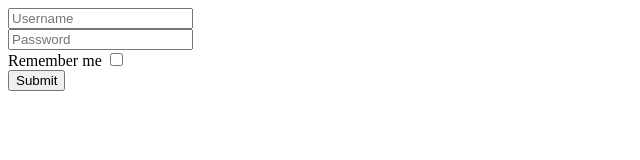
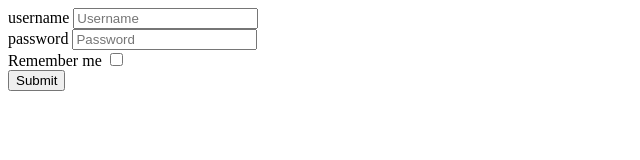
Before and after one commit to acciojob/remember-me-login-form-DipeshGoud, a website: page main.html in a window 1280 px wide. Shown: the whole page, without its empty margins (0-640 px from the left). Drawn offline with Linux system fonts and the light colour scheme.

Commit message:
created a submission

```diff
--- a/main.html
+++ b/main.html
@@ -7,8 +7,10 @@
   <!-- the entire body must be written by student -->
 
   <form>
+	  <label for="username">username</label>
     <input type="text" placeholder="Username" id="username">
     <br>
+	  <label for="password">password</label>
     <input type="text" placeholder="Password" id="password">
     <br>
     <label for="checkbox">Remember me</label>
```
